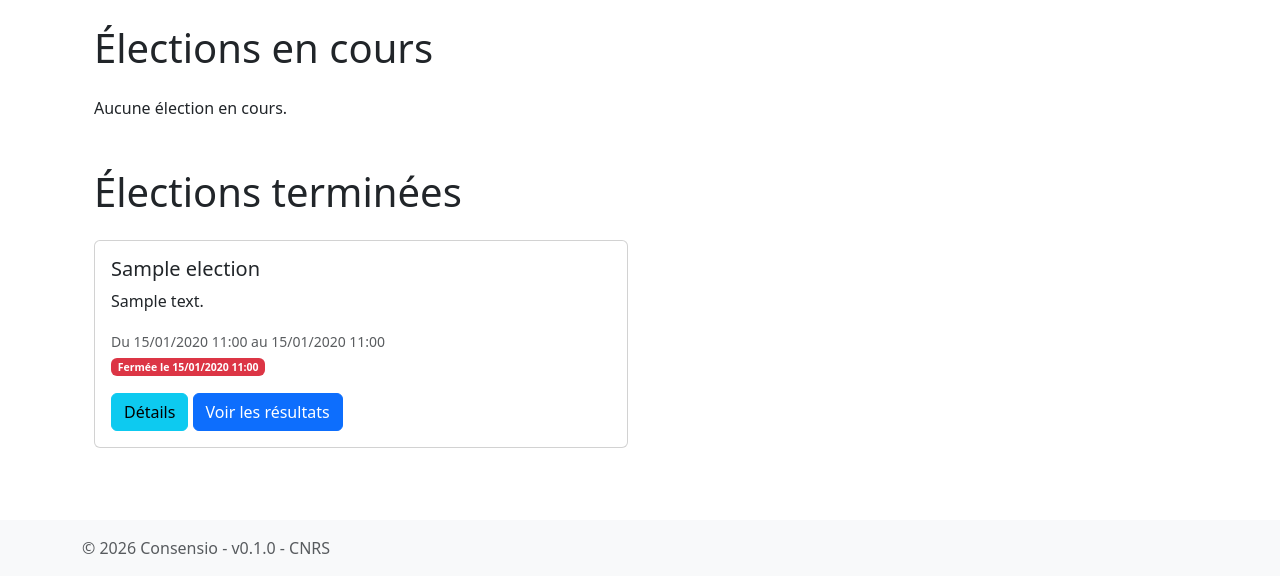
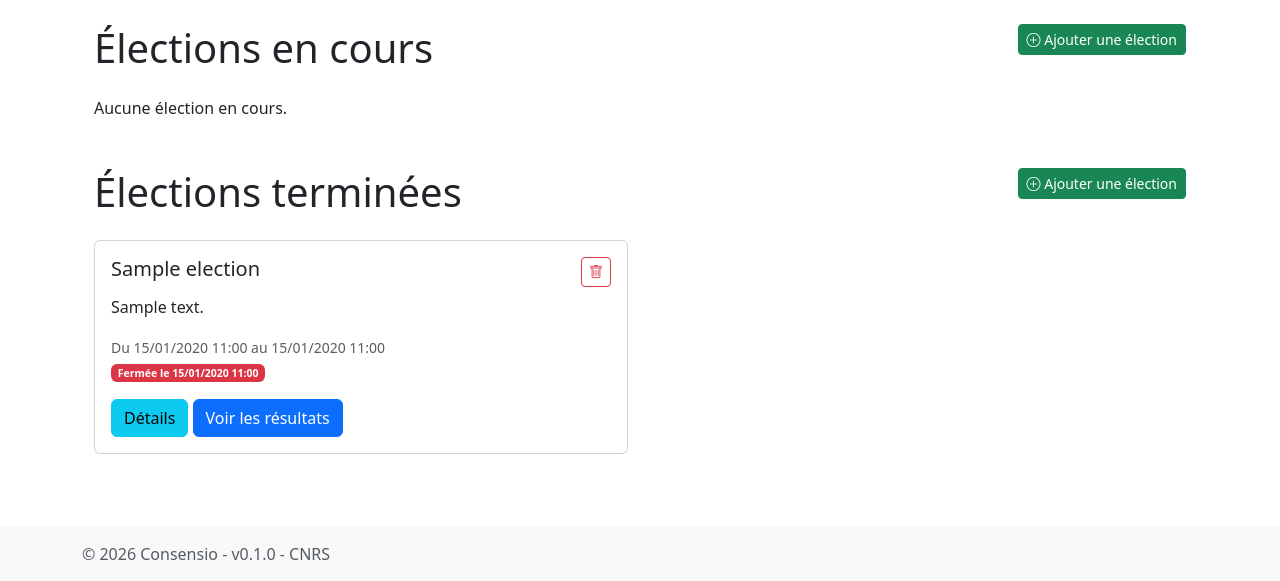
Before and after one commit to arnaudduval/consensio, a Django app: page / in a window 1280 px wide. Shown: the part 56-637 px from the top of the page. Run offline with Django 5.2, Linux system fonts and the light colour scheme; a user stored in the database is signed in; tables that the repository leaves empty hold one stand-in row (values such as "Sample post"); some libraries are stand-ins or nearby versions.

Commit message:
Add removing of elections from main page fo member of staff.

```diff
--- a/src/consensio/apps/elections/templates/elections/index.html
+++ b/src/consensio/apps/elections/templates/elections/index.html
@@ -2,7 +2,13 @@
 
 {% block content %}
 <div class="container mt-4">
-    <h1 class="mb-4">Élections en cours</h1>
+    <h1 class="mb-4">Élections en cours
+        {% if is_staff %}
+        <a href="{% url 'add_election' %}" class="btn btn-sm btn-success float-end">
+            <i class="bi bi-plus-circle"></i> Ajouter une élection
+        </a>
+        {% endif %}
+    </h1>
 
     {% if open_elections %}
     <div class="row">
@@ -10,8 +16,19 @@
         <div class="col-md-6 mb-4">
             <div class="card">
                 <div class="card-body">
-                    <h5 class="card-title">{{ election.title }}</h5>
-                    <p class="card-text">{{ election.description|truncatechars:100 }}</p>
+                    <div class="d-flex justify-content-between align-items-start">
+                        <h5 class="card-title mb-0">{{ election.title }}</h5>
+                        {% if is_staff %}
+                        <form method="post" action="{% url 'delete_election' election.id %}"
+                              onsubmit="return confirm('Êtes-vous sûr de vouloir supprimer cette élection ? Cette action est irréversible.')">
+                            {% csrf_token %}
+                            <button type="submit" class="btn btn-sm btn-outline-danger p-0" style="width: 30px; height: 30px;">
+                                <i class="bi bi-trash"></i>
+                            </button>
+                        </form>
+                        {% endif %}
+                    </div>
+                    <p class="card-text mt-2">{{ election.description|truncatechars:100 }}</p>
                     <p class="card-text">
                         <small class="text-muted">
                             Du {{ election.start_date|date:"d/m/Y H:i" }} au {{ election.end_date|date:"d/m/Y H:i" }}
@@ -27,7 +44,13 @@
     <p>Aucune élection en cours.</p>
     {% endif %}
 
-    <h1 class="mb-4 mt-5">Élections terminées</h1>
+    <h1 class="mb-4 mt-5">Élections terminées
+        {% if is_staff %}
+        <a href="{% url 'add_election' %}" class="btn btn-sm btn-success float-end">
+            <i class="bi bi-plus-circle"></i> Ajouter une élection
+        </a>
+        {% endif %}
+    </h1>
 
     {% if closed_elections %}
     <div class="row">
@@ -35,8 +58,19 @@
         <div class="col-md-6 mb-4">
             <div class="card">
                 <div class="card-body">
-                    <h5 class="card-title">{{ election.title }}</h5>
-                    <p class="card-text">{{ election.description|truncatechars:100 }}</p>
+                    <div class="d-flex justify-content-between align-items-start">
+                        <h5 class="card-title mb-0">{{ election.title }}</h5>
+                        {% if is_staff %}
+                        <form method="post" action="{% url 'delete_election' election.id %}"
+                              onsubmit="return confirm('Êtes-vous sûr de vouloir supprimer cette élection ? Cette action est irréversible.')">
+                            {% csrf_token %}
+                            <button type="submit" class="btn btn-sm btn-outline-danger p-0" style="width: 30px; height: 30px;">
+                                <i class="bi bi-trash"></i>
+                            </button>
+                        </form>
+                        {% endif %}
+                    </div>
+                    <p class="card-text mt-2">{{ election.description|truncatechars:100 }}</p>
                     <p class="card-text">
                         <small class="text-muted">
                             Du {{ election.start_date|date:"d/m/Y H:i" }} au {{ election.end_date|date:"d/m/Y H:i" }}
@@ -56,4 +90,20 @@
     <p>Aucune élection terminée.</p>
     {% endif %}
 </div>
+
+<!-- {% if messages %}
+<div class="position-fixed bottom-0 end-0 p-3" style="z-index: 11">
+    {% for message in messages %}
+    <div class="toast show" role="alert" aria-live="assertive" aria-atomic="true">
+        <div class="toast-header">
+            <strong class="me-auto">Notification</strong>
+            <button type="button" class="btn-close" data-bs-dismiss="toast" aria-label="Close"></button>
+        </div>
+        <div class="toast-body">
+            {{ message }}
+        </div>
+    </div>
+    {% endfor %}
+</div>
+{% endif %} -->
 {% endblock %}
--- a/src/consensio/apps/elections/urls.py
+++ b/src/consensio/apps/elections/urls.py
@@ -3,6 +3,7 @@ from . import views
 
 urlpatterns = [
     path('', views.index, name='index'),
+    path('delete-election/<int:election_id>/', views.delete_election, name='delete_election'),
     path('elections/<int:election_id>/results/', views.results_election, name='results_election'),
     path('elections/<int:election_id>/vote/<uuid:token>/', views.vote_election, name='vote_election'),
     path('confirmation/<uuid:token>/', views.confirmation_vote, name='confirmation_vote'),
--- a/src/consensio/apps/elections/views.py
+++ b/src/consensio/apps/elections/views.py
@@ -25,6 +25,15 @@ def is_staff(user):
     return user.is_staff
 
 
+@login_required
+@user_passes_test(is_staff, login_url='/accounts/login/')
+def delete_election(request, election_id):
+    election = get_object_or_404(Election, id=election_id)
+    if request.method == 'POST':
+        election.delete()
+        messages.success(request, f"L'élection '{election.title}' a été supprimée avec succès.")
+    return redirect('index')
+
 def index(request):
     now = timezone.now()
 
@@ -40,8 +49,10 @@ def index(request):
     context = {
         'open_elections': open_elections,
         'closed_elections': closed_elections,
+        'is_staff': request.user.is_staff,
     }
     return render(request, 'elections/index.html', context)
+
 
 def vote_election(request, election_id, token):
     election = Election.objects.get(id=election_id)
```
